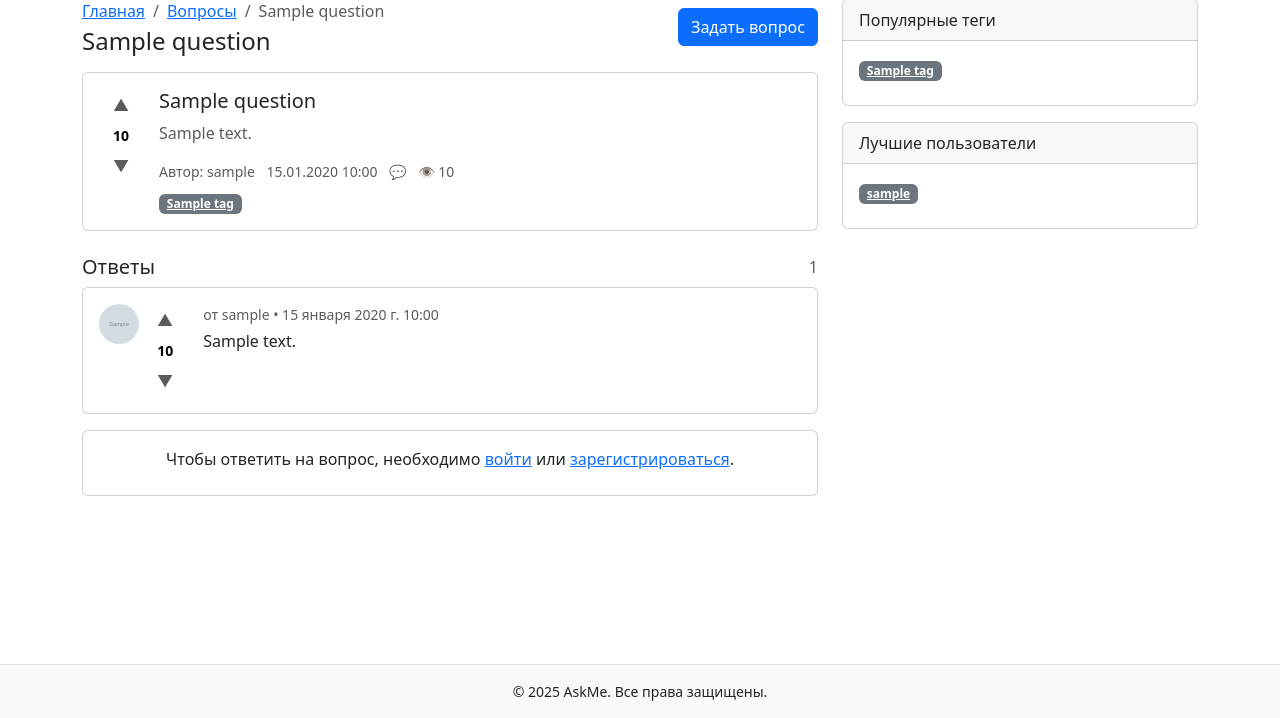
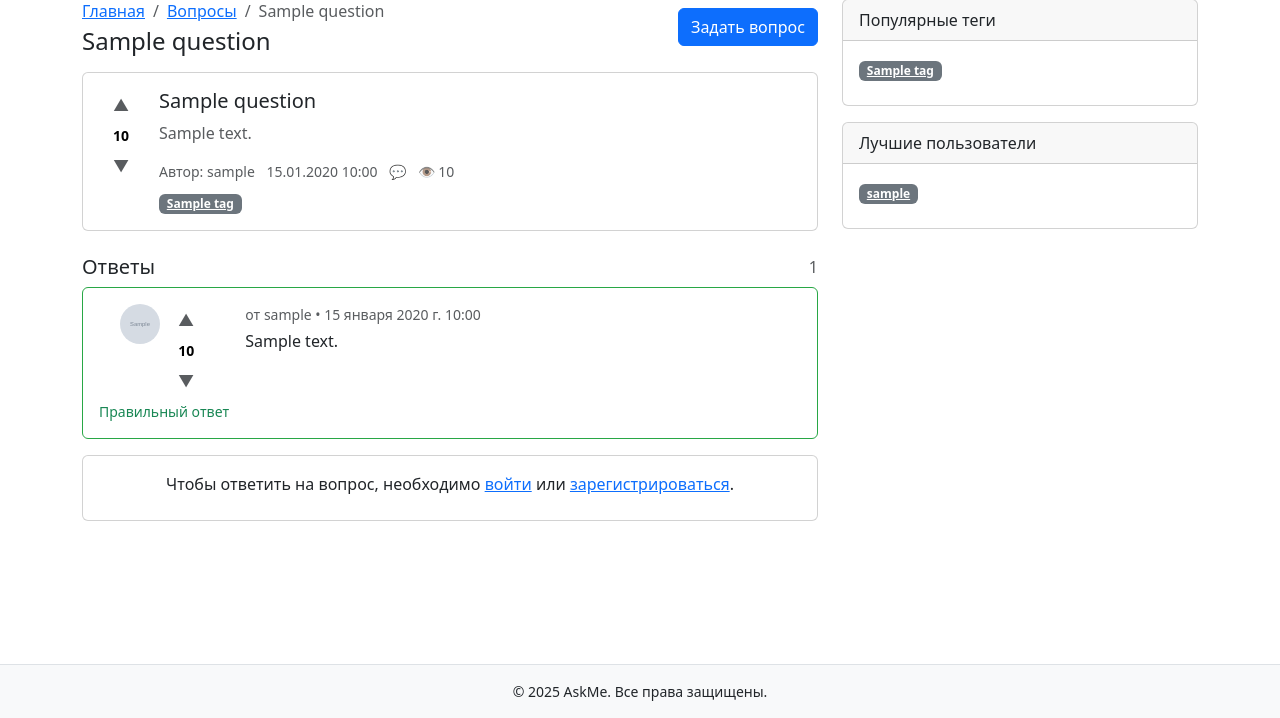
Before and after one commit to pavel-ladygin/django-askme, a Django app: page /question/1/ in a window 1280 px wide. Shown: the part 82-800 px from the top of the page. Run offline with Django 5.2, Linux system fonts and the light colour scheme; tables that the repository leaves empty hold one stand-in row (values such as "Sample post"); grey boxes marked "Sample" are stand-in pictures; some libraries are stand-ins or nearby versions.

Commit message:
AJAX is true/false answer

```diff
--- a/askme_ladygin/main/static/css/main.css
+++ b/askme_ladygin/main/static/css/main.css
@@ -47,7 +47,7 @@
   transform: translateY(1px);
 }
 
-/* Счётчик — жирный, нейтральный */
+
 .vote-count {
   font-weight: 700;
   font-size: 14px;
@@ -56,3 +56,6 @@
   min-width: 28px;
   text-align: center;
 }
+.answer.accepted-answer {
+    border: 1px solid #28a745;
+}
--- a/askme_ladygin/main/static/js/votes.js
+++ b/askme_ladygin/main/static/js/votes.js
@@ -1,4 +1,3 @@
-// Функция для получения токена из meta-тега
 function getCSRFToken() {
     return document.querySelector('meta[name="csrf-token"]').getAttribute('content');
 }
@@ -85,10 +84,8 @@ $(document).ready(function() {
             },
             success: function(response) {
                 if (response.success) {
-                    // Скрываем все кнопки "Отметить как правильный"
+                    btn.removeClass('btn-outline-primary').addClass('btn-success').text('Правильный ответ').removeClass('mark-correct-btn').addClass('unmark-correct-btn');
                     $('.mark-correct-btn').hide();
-                    // Меняем текущую кнопку на зелёную
-                    btn.removeClass('btn-outline-primary').addClass('btn-success').text('✅ Правильный ответ (нажмите, чтобы снять)').removeClass('mark-correct-btn').addClass('unmark-correct-btn');
                 }
             },
             error: function(xhr) {
--- a/askme_ladygin/main/templates/answer.html
+++ b/askme_ladygin/main/templates/answer.html
@@ -1,8 +1,9 @@
 {% load static %}
 
-<article class="card mb-3 answer" id="answer-{{ a.id }}">
+<article class="card mb-3 answer {% if a.is_accepted %}accepted-answer{% endif %}" id="answer-{{ a.id }}">
   <div class="card-body d-flex gap-3">
     <div class="text-center">
+
       <!-- Отображение аватара пользователя -->
       {% if a.author.profile.avatar %}
         <img src="{{ a.author.profile.avatar.url }}" alt="Аватар" width="40" height="40" class="rounded-circle mb-1">
@@ -27,7 +28,7 @@
         {% endif %}
       </div>
 
-      <!-- Кнопка отметки "правильный ответ" (только для автора вопроса) -->
+      <!-- Кнопка отметки правильный ответ  -->
       {% if question.author == user %}
         {% if not a.is_accepted %}
           {% if not has_accepted_answer %}
@@ -40,6 +41,12 @@
             Правильный ответ
           </button>
         {% endif %}
+      {% endif %}
+
+      {% if a.is_accepted %}
+        <div class="small text-success mt-1">
+          Правильный ответ
+        </div>
       {% endif %}
     </div>
 
--- a/askme_ladygin/main/templates/base.html
+++ b/askme_ladygin/main/templates/base.html
@@ -107,6 +107,7 @@
 </footer>
 
 <script>
+
 // Глобальные переменные с URL
 window.djangoUrls = {
     toggle_question_vote: "{% url 'toggle_question_vote' %}",
--- a/askme_ladygin/main/views.py
+++ b/askme_ladygin/main/views.py
@@ -67,7 +67,7 @@ def question_detail(request, pk):
         "popular_tags": popular_tags,
         "top_users": top_users,
         "form": form,
-        "has_accepted_answer": has_accepted_answer,  # Передаём в шаблон
+        "has_accepted_answer": has_accepted_answer,
     })
 
 
```
